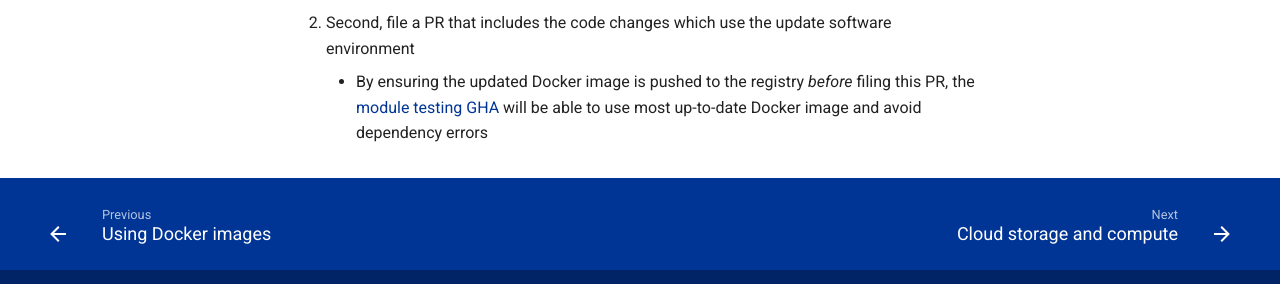
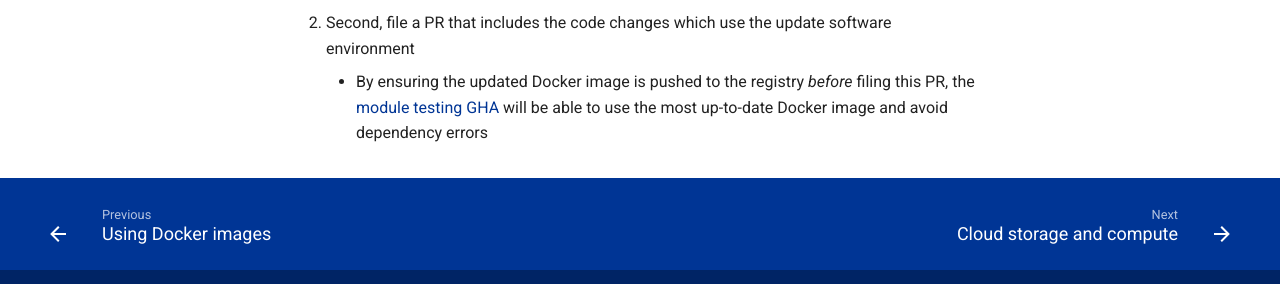
Before and after one commit to AlexsLemonade/OpenScPCA-analysis, an MkDocs documentation site: the page built from docs/ensuring-repro/docker/updating-images.md, in a window 1280 px wide and 1226 px high. Shown: the part 891-1175 px from the top of the window. Built offline with MkDocs 1.6.1 and Material for MkDocs 9.7.7, drawn with Linux system fonts in a browser that asks for light colours.

Commit message:
Apply suggestions from code review
Co-authored-by: Ally Hawkins <54039191+allyhawkins@users.noreply.github.com>

```diff
--- a/docs/ensuring-repro/docker/updating-images.md
+++ b/docs/ensuring-repro/docker/updating-images.md
@@ -18,4 +18,4 @@ Once both of these workflows have been activated, you will need to file two PRs
 This PR should not include additional code changes that require the updated environment.
     - Once this PR is merged, the module's Docker image will be rebuilt and pushed to the OpenScPCA Docker Registry
 1. Second, file a PR that includes the code changes which use the update software environment
-    - By ensuring the updated Docker image is pushed to the registry _before_ filing this PR, the [module testing GHA](../workflows/run-module-gha.md) will be able to use most up-to-date Docker image and avoid dependency errors
+    - By ensuring the updated Docker image is pushed to the registry _before_ filing this PR, the [module testing GHA](../workflows/run-module-gha.md) will be able to use the most up-to-date Docker image and avoid dependency errors
```
